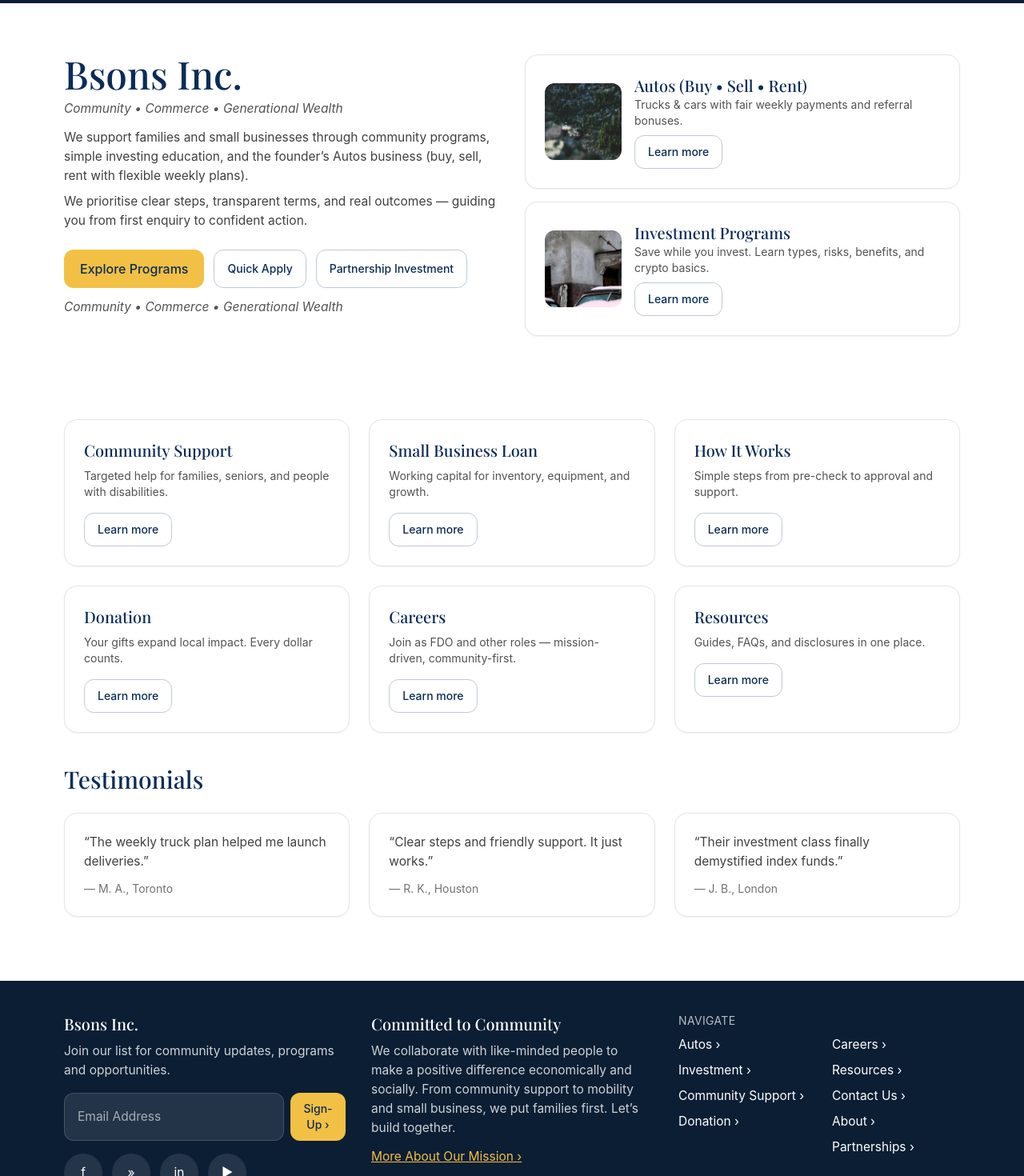
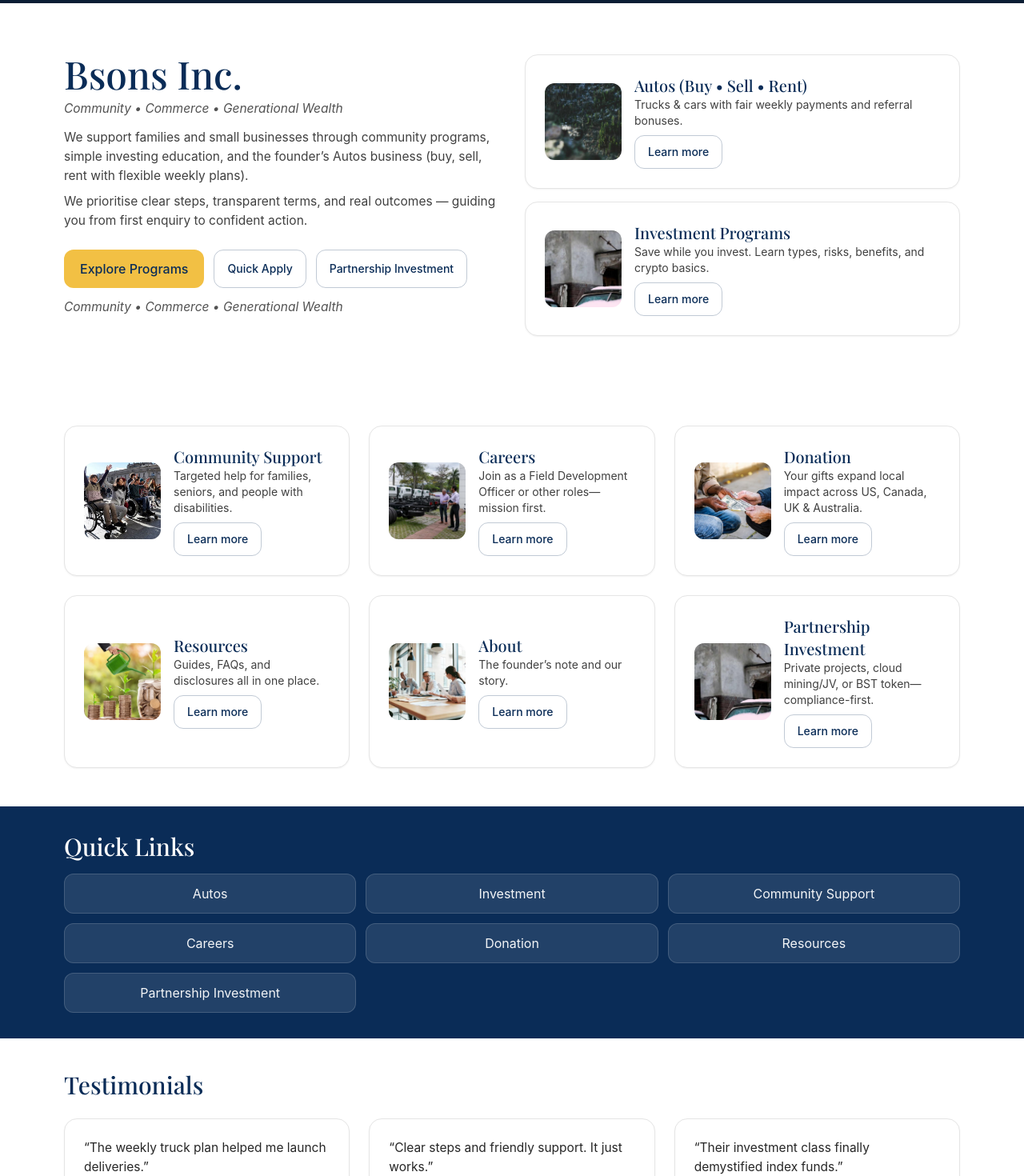
Before and after one commit to Aim-Empire/site_bsonsinc, a Next.js app: page / in a window 1280 px wide. Shown: the part 60-1530 px from the top of the page at 80% size. Built offline with nearby package versions, Linux system fonts and the light colour scheme.

Commit message:
home: images for all program cards, distinct backgrounds, Quick Links section incl. Partnerships, pastel testimonials

```diff
--- a/app/page.tsx
+++ b/app/page.tsx
@@ -1,6 +1,22 @@
 import Link from "next/link";
-import FeatureCard from "@/components/FeatureCard";
-import CTA from "@/components/CTA";
+
+type CardProps = {
+  href: string;
+  title: string;
+  desc: string;
+  img: string;
+  bg: string; // tailwind class for soft background
+};
+const ProgramCard = ({ href, title, desc, img, bg }: CardProps) => (
+  <div className={`card flex items-center gap-4 ${bg}`}>
+    <img src={img} alt={title} className="w-24 h-24 rounded-xl object-cover" />
+    <div>
+      <h3 className="font-display text-xl text-[var(--brand-navy)]">{title}</h3>
+      <p className="text-sm text-neutral-700">{desc}</p>
+      <Link className="mt-2 inline-block btn-outline" href={href}>Learn more</Link>
+    </div>
+  </div>
+);
 
 export default function Page(){
   return (
@@ -34,51 +50,109 @@ export default function Page(){
             <p className="mt-3 italic text-neutral-600">Community • Commerce • Generational Wealth</p>
           </div>
 
+          {/* Two highlighted programs */}
           <div className="grid gap-4">
-            <div className="card flex items-center gap-4">
-              <img src="/autos.jpg" className="w-24 h-24 rounded-xl object-cover" alt="Autos"/>
-              <div>
-                <h3 className="font-display text-xl text-[var(--brand-navy)]">Autos (Buy • Sell • Rent)</h3>
-                <p className="text-sm text-neutral-600">Trucks & cars with fair weekly payments and referral bonuses.</p>
-                <Link className="mt-2 inline-block btn-outline" href="/programs/autos">Learn more</Link>
-              </div>
-            </div>
-            <div className="card flex items-center gap-4">
-              <img src="/invest.jpg" className="w-24 h-24 rounded-xl object-cover" alt="Investment"/>
-              <div>
-                <h3 className="font-display text-xl text-[var(--brand-navy)]">Investment Programs</h3>
-                <p className="text-sm text-neutral-600">Save while you invest. Learn types, risks, benefits, and crypto basics.</p>
-                <Link className="mt-2 inline-block btn-outline" href="/programs/investment">Learn more</Link>
-              </div>
-            </div>
+            <ProgramCard
+              href="/programs/autos"
+              title="Autos (Buy • Sell • Rent)"
+              desc="Trucks & cars with fair weekly payments and referral bonuses."
+              img="/autos.jpg"
+              bg="bg-[#F7FBFF]"
+            />
+            <ProgramCard
+              href="/programs/investment"
+              title="Investment Programs"
+              desc="Save while you invest. Learn types, risks, benefits, and crypto basics."
+              img="/invest.jpg"
+              bg="bg-[#FFF9F2]"
+            />
           </div>
         </div>
       </section>
 
-      {/* GRID LINKS */}
-      <section className="container-default py-10">
+      {/* Programs grid with images and unique backgrounds */}
+      <section className="container-default py-8 md:py-12">
         <div className="grid md:grid-cols-3 gap-6">
-          <FeatureCard title="Community Support" href="/programs/community-support">Targeted help for families, seniors, and people with disabilities.</FeatureCard>
-          <FeatureCard title="Small Business Loan" href="/programs/small-business-loan">Working capital for inventory, equipment, and growth.</FeatureCard>
-          <FeatureCard title="How It Works" href="/how-it-works">Simple steps from pre-check to approval and support.</FeatureCard>
-          <FeatureCard title="Donation" href="/donation">Your gifts expand local impact. Every dollar counts.</FeatureCard>
-          <FeatureCard title="Careers" href="/careers">Join as FDO and other roles — mission-driven, community-first.</FeatureCard>
-          <FeatureCard title="Resources" href="/resources">Guides, FAQs, and disclosures in one place.</FeatureCard>
+          <ProgramCard
+            href="/programs/community-support"
+            title="Community Support"
+            desc="Targeted help for families, seniors, and people with disabilities."
+            img="/community.jpg"
+            bg="bg-[#F6FFF8]"
+          />
+          <ProgramCard
+            href="/careers"
+            title="Careers"
+            desc="Join as a Field Development Officer or other roles—mission first."
+            img="/careers.jpg"
+            bg="bg-[#F5F7FF]"
+          />
+          <ProgramCard
+            href="/donation"
+            title="Donation"
+            desc="Your gifts expand local impact across US, Canada, UK & Australia."
+            img="/donate.jpg"
+            bg="bg-[#FFF7FB]"
+          />
+          <ProgramCard
+            href="/resources"
+            title="Resources"
+            desc="Guides, FAQs, and disclosures all in one place."
+            img="/resources.jpg"
+            bg="bg-[#FFFDF6]"
+          />
+          <ProgramCard
+            href="/about"
+            title="About"
+            desc="The founder’s note and our story."
+            img="/about.jpg"
+            bg="bg-[#F8FAFF]"
+          />
+          <ProgramCard
+            href="/programs/investment/partnerships"
+            title="Partnership Investment"
+            desc="Private projects, cloud mining/JV, or BST token—compliance-first."
+            img="/invest.jpg"
+            bg="bg-[#FFF6EC]"
+          />
         </div>
       </section>
 
-      {/* Testimonials block just above footer */}
-      <section className="container-default pb-10">
-        <h2 className="h2">Testimonials</h2>
+      {/* Quick Links (navy section) BEFORE Testimonials */}
+      <section className="bg-[#0A2C57] text-white">
+        <div className="container-default py-8">
+          <h2 className="font-display text-3xl">Quick Links</h2>
+          <div className="mt-4 grid sm:grid-cols-2 md:grid-cols-3 gap-3">
+            {[
+              ["Autos","/programs/autos"],
+              ["Investment","/programs/investment"],
+              ["Community Support","/programs/community-support"],
+              ["Careers","/careers"],
+              ["Donation","/donation"],
+              ["Resources","/resources"],
+              ["Partnership Investment","/programs/investment/partnerships"],
+            ].map(([label,href])=>(
+              <Link key={href} href={href}
+                className="rounded-xl px-4 py-3 text-base bg-white/10 border border-white/15 hover:bg-white/15 text-white/95 text-center">
+                {label}
+              </Link>
+            ))}
+          </div>
+        </div>
+      </section>
+
+      {/* Testimonials with soft varied backgrounds */}
+      <section className="container-default py-10">
+        <h2 className="font-display text-3xl text-[var(--brand-navy)]">Testimonials</h2>
         <div className="mt-6 grid md:grid-cols-3 gap-6">
           {[
-            ["“The weekly truck plan helped me launch deliveries.”","— M. A., Toronto"],
-            ["“Clear steps and friendly support. It just works.”","— R. K., Houston"],
-            ["“Their investment class finally demystified index funds.”","— J. B., London"]
-          ].map(([q,by],i)=>(
-            <figure key={i} className="card">
-              <blockquote className="text-neutral-700">{q}</blockquote>
-              <figcaption className="mt-3 text-sm text-neutral-500">{by}</figcaption>
+            ["“The weekly truck plan helped me launch deliveries.”","— M. A., Toronto","bg-[#F7FBFF]"],
+            ["“Clear steps and friendly support. It just works.”","— R. K., Houston","bg-[#F6FFF8]"],
+            ["“Their investment class finally demystified index funds.”","— J. B., London","bg-[#FFF9F2]"]
+          ].map(([q,by,bg],i)=>(
+            <figure key={i} className={`card ${bg}`}>
+              <blockquote className="text-neutral-800">{q}</blockquote>
+              <figcaption className="mt-3 text-sm text-neutral-600">{by}</figcaption>
             </figure>
           ))}
         </div>
```
